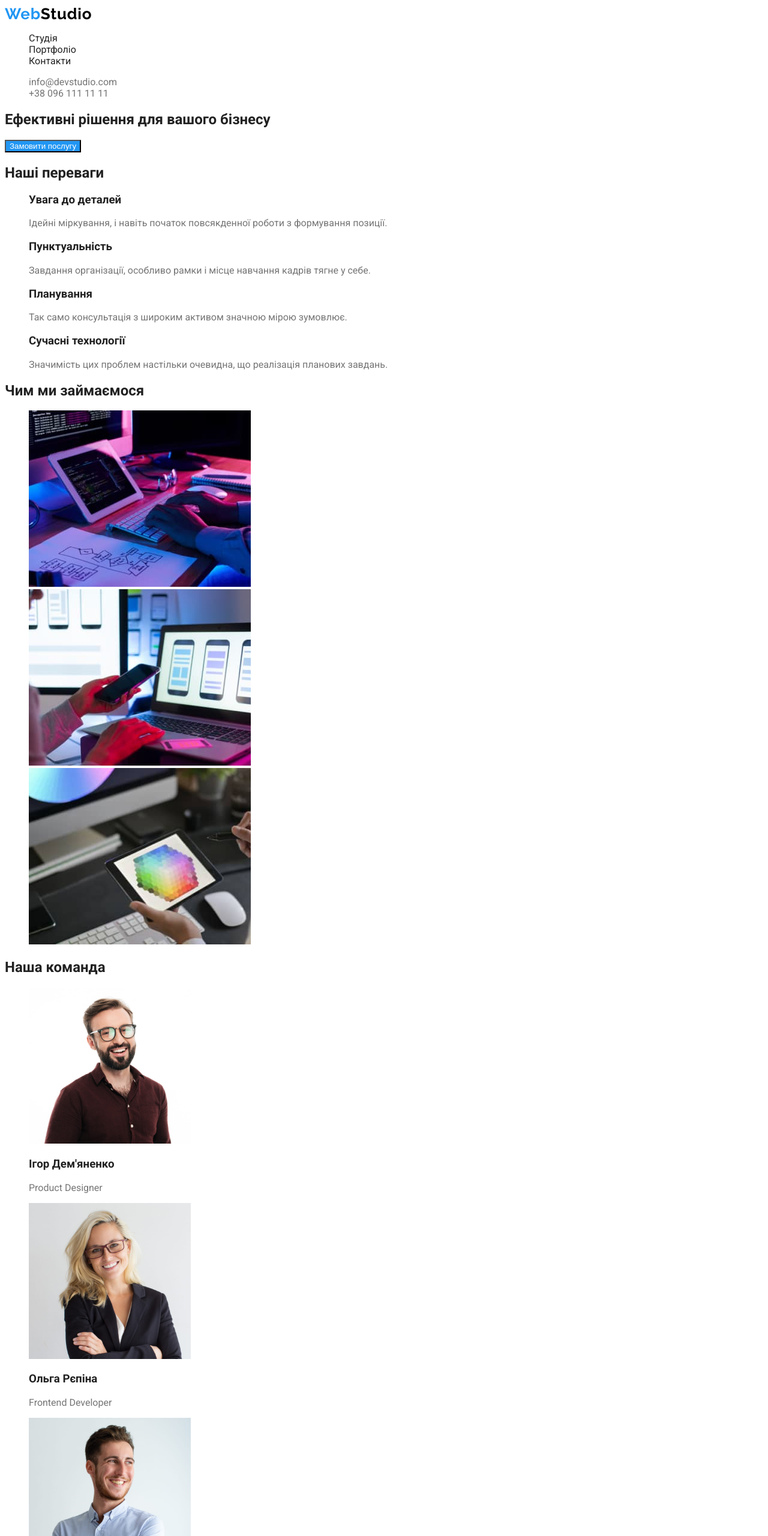
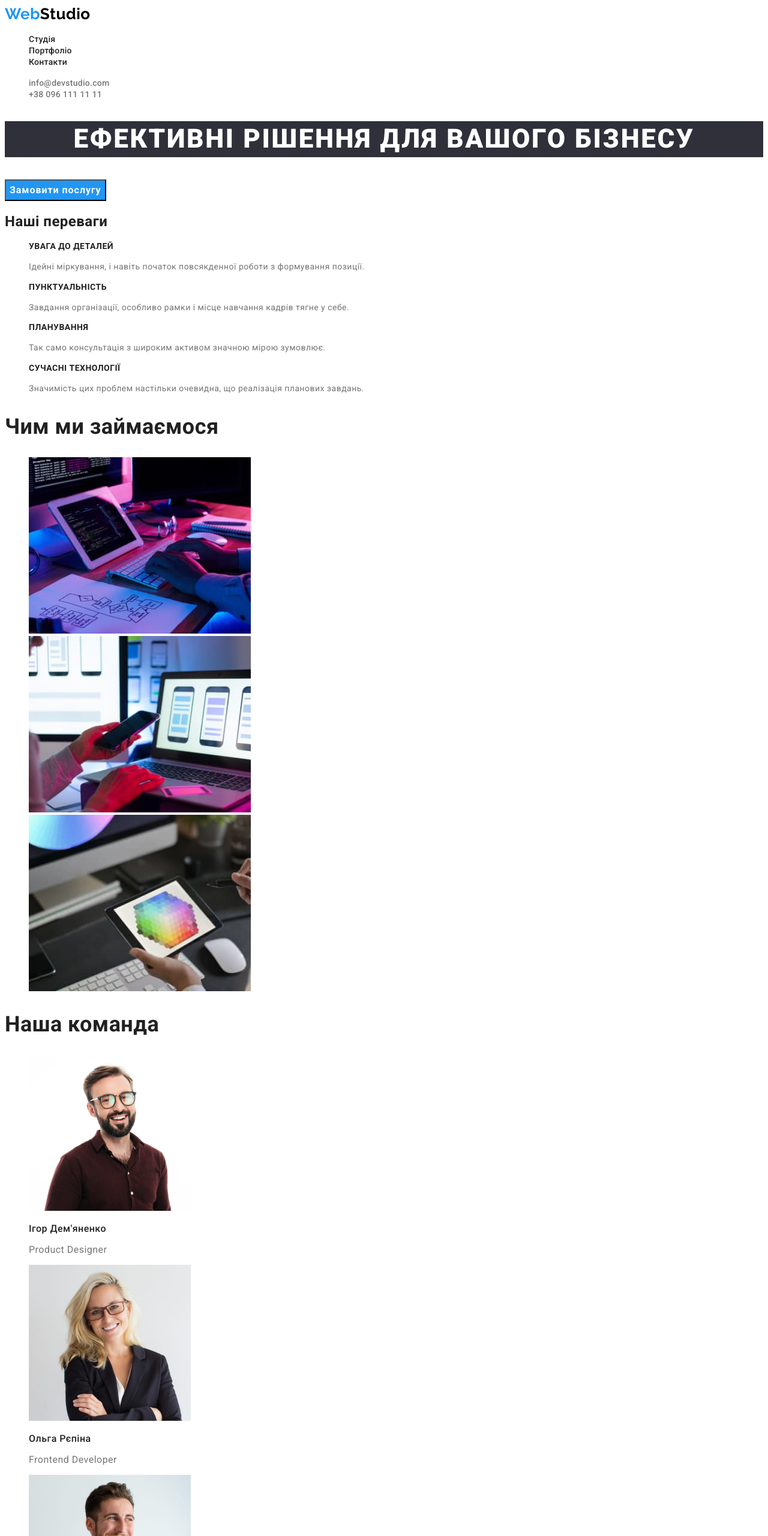
Before and after one commit to dmkozakov/goit-markup-hw-02, a plain HTML site: page index.html in a window 1280 px wide. Shown: the top 2560 px of the page at 60% size. Drawn offline with Linux system fonts and the light colour scheme.

Commit message:
Додає оформлення шрифтів

```diff
--- a/css/styles.css
+++ b/css/styles.css
@@ -11,8 +11,9 @@ font-family: 'Roboto', sans-serif; */
 
 body {
   color: var(--primary-text-color);
-  background-color: #ffffff;
+  background-color: var(--primary-white-color);
   font-family: 'Roboto', sans-serif;
+  letter-spacing: 0.03em;
 }
 
 .list {
@@ -22,22 +23,26 @@ body {
 .link {
   text-decoration: none;
 }
+
 /* Навігація сайту */
 .logo-header {
   color: #000000;
+
   text-decoration: none;
   font-family: 'Raleway', sans-serif;
-  font-style: normal;
   font-weight: 700;
   font-size: 26px;
-  line-height: 1, 2;
-  letter-spacing: 0.03em;
+  line-height: 1.19;
 }
 
 .logo-footer {
   color: #ffffff;
+
   text-decoration: none;
   font-family: 'Raleway', sans-serif;
+  font-weight: 700;
+  font-size: 26px;
+  line-height: 1.19;
 }
 
 .logo-item {
@@ -46,15 +51,72 @@ body {
 
 .site-nav .link {
   color: var(--primary-text-color);
+
+  font-weight: 500;
+  font-size: 14px;
+  line-height: 1.14;
+  letter-spacing: 0.02em;
 }
 
 .contacts .link {
   color: var(--secondary-text-color);
+
+  font-weight: 500;
+  font-size: 14px;
+  line-height: 1.14;
+  letter-spacing: 0.02em;
 }
 
 /* Герой */
 
-/* Секція */
+.hero-title {
+  color: var(--primary-white-color);
+  background-color: #2f303a;
+  /* Бекграунд додав щоб було видно текст */
+
+  font-weight: 900;
+  font-size: 44px;
+  line-height: 1.36;
+  text-align: center;
+  letter-spacing: 0.06em;
+  text-transform: uppercase;
+}
+
+/* Переваги */
+
+.features-title {
+  font-size: 14px;
+  line-height: 1.14;
+  text-transform: uppercase;
+}
+
+.features .descr {
+  font-size: 14px;
+  line-height: 1.71;
+}
+
+/* Приклади робіт та команда */
+
+.examples-title,
+.team-title {
+  font-size: 36px;
+  line-height: 1.17;
+}
+
+/* Команда */
+
+.team-item {
+  font-weight: 500;
+  font-size: 16px;
+  line-height: 1.19;
+}
+
+.team .descr {
+  font-size: 16px;
+  line-height: 1.19;
+}
+
+/* Секції */
 .features .descr,
 .team .descr,
 .projects .descr {
@@ -65,10 +127,22 @@ body {
 
 .address {
   color: var(--primary-white-color);
+  background-color: #2f303a;
+  /* Бекграунд додав щоб було видно текст */
+}
+
+.address-descr {
+  font-style: normal;
+  font-size: 14px;
+  line-height: 1.71;
 }
 
 .address-contacts .link {
   color: rgba(255, 255, 255, 0.6);
+
+  font-style: normal;
+  font-size: 14px;
+  line-height: 1.71;
 }
 
 .link:hover,
@@ -76,11 +150,33 @@ body {
   color: var(--accent-color);
 }
 
+/* Портфоліо */
+
+/* Приклади проєктів */
+
+.projects-title {
+  font-size: 18px;
+  line-height: 2;
+  letter-spacing: 0.06em;
+}
+
+.projects .descr {
+  font-size: 16px;
+  line-height: 1.88;
+}
+
 /* Кнопки */
 
 .hero-button {
   color: var(--primary-white-color);
   background-color: var(--accent-color);
+
+  font-family: inherit;
+  font-weight: 700;
+  font-size: 16px;
+  line-height: 1.88;
+  text-align: center;
+  letter-spacing: 0.06em;
 }
 
 .hero-button:hover,
@@ -91,6 +187,11 @@ body {
 .filter {
   color: var(--primary-text-color);
   background-color: var(--button-bg-color);
+  font-family: inherit;
+  font-weight: 500;
+  font-size: 16px;
+  line-height: 1.62;
+  letter-spacing: inherit;
 }
 
 .filter:hover,
--- a/index.html
+++ b/index.html
@@ -31,8 +31,8 @@
     </header>
     <main>
       <!-- Герой -->
-      <section>
-        <h1>Ефективні рішення для вашого бізнесу</h1>
+      <section class="hero">
+        <h1 class="hero-title">Ефективні рішення для вашого бізнесу</h1>
         <button type="button" class="hero-button">Замовити послугу</button>
       </section>
       <!-- Переваги -->
@@ -41,23 +41,23 @@
         <h2 class="section-title">Наші переваги</h2>
         <ul class="features list">
           <li>
-            <h3>Увага до деталей</h3>
+            <h3 class="features-title">Увага до деталей</h3>
             <p class="descr">
               Ідейні міркування, і навіть початок повсякденної роботи з формування позиції.
             </p>
           </li>
           <li>
-            <h3>Пунктуальність</h3>
+            <h3 class="features-title">Пунктуальність</h3>
             <p class="descr">
               Завдання організації, особливо рамки і місце навчання кадрів тягне у себе.
             </p>
           </li>
           <li>
-            <h3>Планування</h3>
+            <h3 class="features-title">Планування</h3>
             <p class="descr">Так само консультація з широким активом значною мірою зумовлює.</p>
           </li>
           <li>
-            <h3>Сучасні технології</h3>
+            <h3 class="features-title">Сучасні технології</h3>
             <p class="descr">
               Значимість цих проблем настільки очевидна, що реалізація планових завдань.
             </p>
@@ -65,8 +65,8 @@
         </ul>
       </section>
       <!-- Приклади робіт -->
-      <section class="section">
-        <h2 class="section-title">Чим ми займаємося</h2>
+      <section class="examples">
+        <h2 class="examples-title">Чим ми займаємося</h2>
         <ul class="list">
           <li>
             <img src="./images/example-1.jpg" width="370" height="294" alt="Людина програмує" />
@@ -80,27 +80,27 @@
         </ul>
       </section>
       <!-- Команда -->
-      <section class="section">
-        <h2 class="section-title">Наша команда</h2>
-        <ul class="team list">
+      <section class="team">
+        <h2 class="team-title">Наша команда</h2>
+        <ul class="team-list list">
           <li>
             <img src="./images/member-1.jpg" width="270" height="260" alt="Фото працівника" />
-            <h3>Ігор Дем'яненко</h3>
+            <h3 class="team-item">Ігор Дем'яненко</h3>
             <p class="descr">Product Designer</p>
           </li>
           <li>
             <img src="./images/member-2.jpg" width="270" height="260" alt="Фото працівника" />
-            <h3>Ольга Рєпіна</h3>
+            <h3 class="team-item">Ольга Рєпіна</h3>
             <p class="descr">Frontend Developer</p>
           </li>
           <li>
             <img src="./images/member-3.jpg" width="270" height="260" alt="Фото працівника" />
-            <h3>Микола Тарасов</h3>
+            <h3 class="team-item">Микола Тарасов</h3>
             <p class="descr">Marketing</p>
           </li>
           <li>
             <img src="./images/member-4.jpg" width="270" height="260" alt="Фото працівника" />
-            <h3>Михайло Єрмаков</h3>
+            <h3 class="team-item">Михайло Єрмаков</h3>
             <p class="descr">UI Designer</p>
           </li>
         </ul>
```
Also changed, not shown: portfolio.html (+10 -10 lines).
